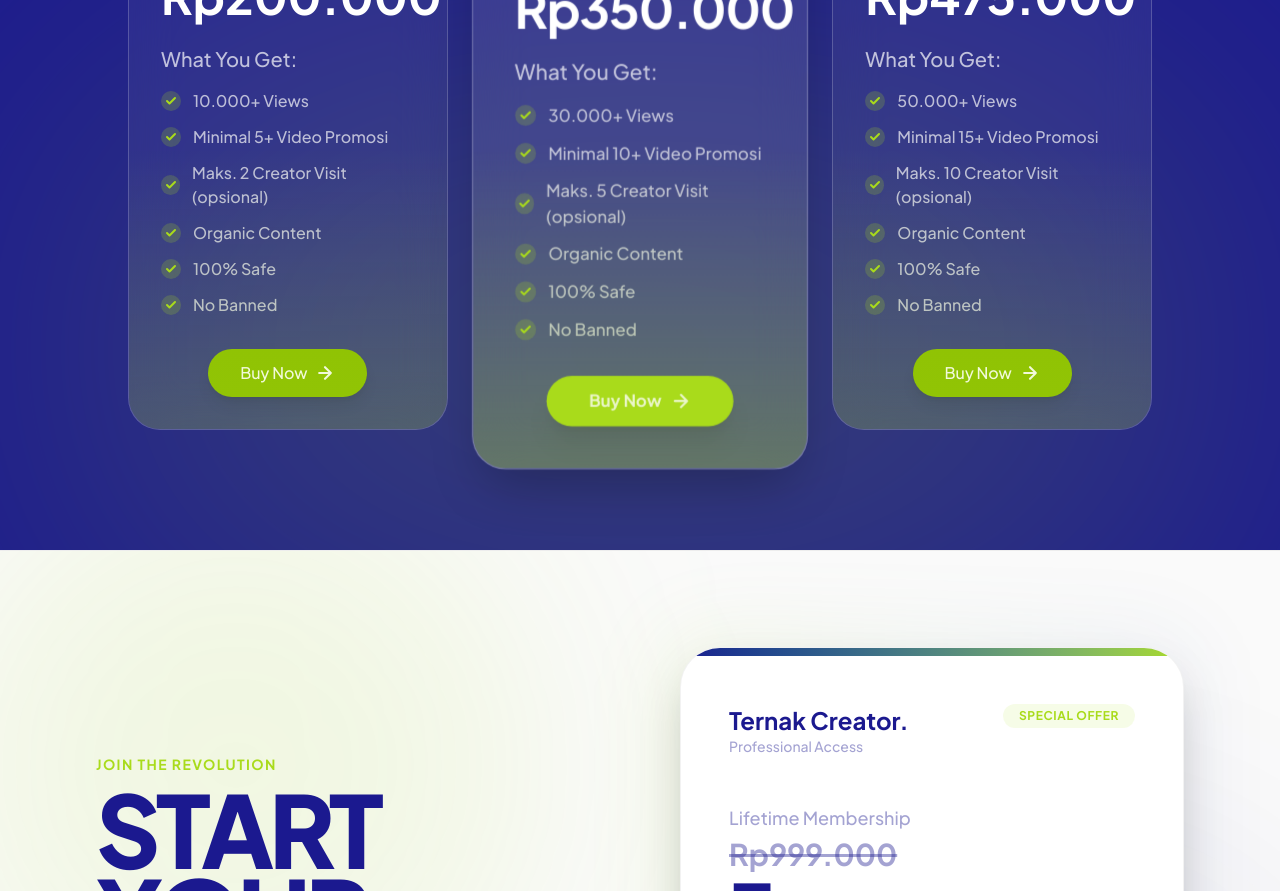
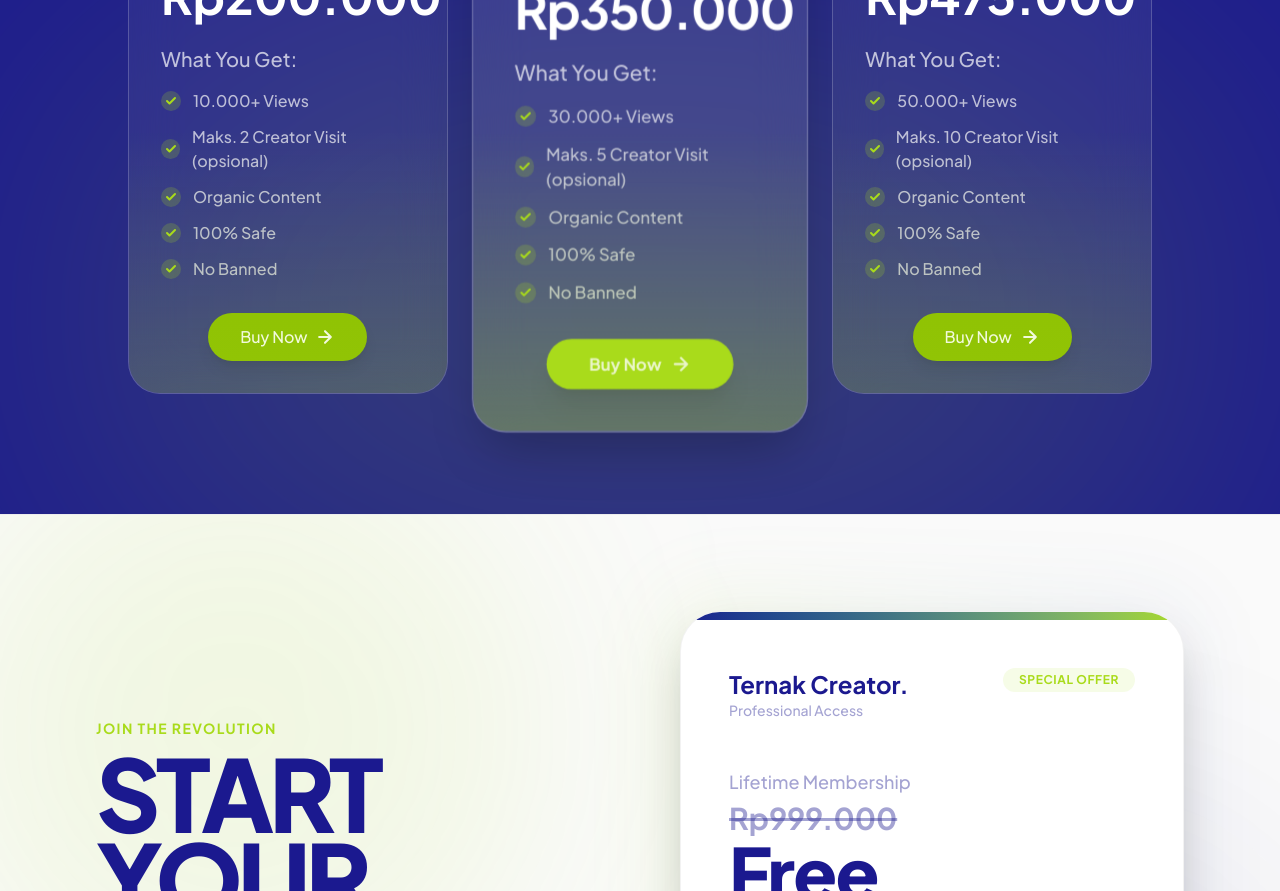
Before and after one commit to irhamchandra99-crypto/ternakcreator, a Next.js app: page / in a window 1280 px wide. Shown: the part 2580-3471 px from the top of the page. Built offline with nearby package versions, Linux system fonts and the light colour scheme.

Commit message:
Update fitur paket

```diff
--- a/app/page.tsx
+++ b/app/page.tsx
@@ -69,7 +69,7 @@
       oldPrice: null,
       featured: false,
       features: [
-        "Minimal 5+ Video Promosi",
+
         "Maks. 2 Creator Visit (opsional)",
         "Organic Content",
         "100% Safe",
@@ -83,7 +83,7 @@
       oldPrice: null,
       featured: true,
       features: [
-        "Minimal 10+ Video Promosi",
+
         "Maks. 5 Creator Visit (opsional)",
         "Organic Content",
         "100% Safe",
@@ -97,7 +97,7 @@
       oldPrice: null,
       featured: false,
       features: [
-        "Minimal 15+ Video Promosi",
+
         "Maks. 10 Creator Visit (opsional)",
         "Organic Content",
         "100% Safe",
@@ -114,7 +114,7 @@
       oldPrice: null,
       featured: false,
       features: [
-        "Minimal 5+ Video Promosi",
+
         "Maks. 2 Creator Visit (opsional)",
         "Organic Content",
         "100% Safe",
@@ -128,7 +128,7 @@
       oldPrice: null,
       featured: true,
       features: [
-        "Minimal 10+ Video Promosi",
+
         "Maks. 5 Creator Visit (opsional)",
         "Organic Content",
         "100% Safe",
@@ -142,7 +142,7 @@
       oldPrice: null,
       featured: false,
       features: [
-        "Minimal 15+ Video Promosi",
+
         "Maks. 10 Creator Visit (opsional)",
         "Organic Content",
         "100% Safe",
```
